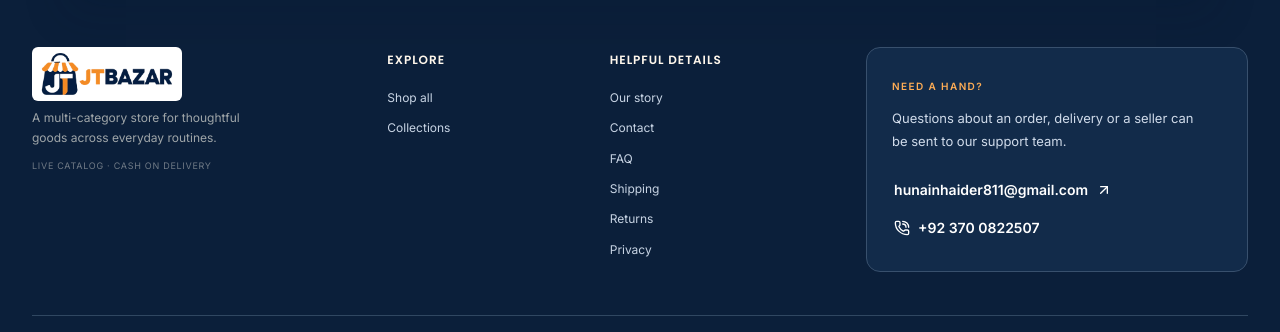
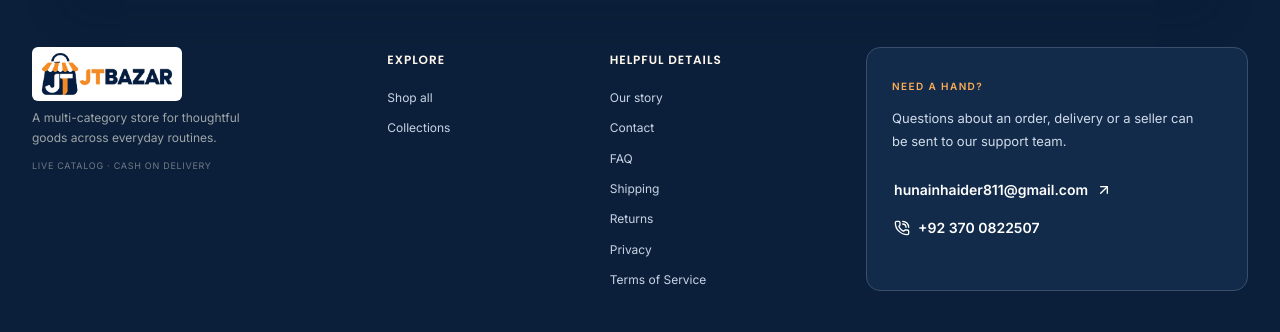
Before and after one commit to hunainhaider5566-dotcom/front-ecommerce, a React (Vite) app: page / in a window 1280 px wide. Shown: the part 3816-4148 px from the top of the page. Built offline with nearby package versions, Linux system fonts and the light colour scheme; no server answers; the database is empty.

Commit message:
Add Terms of Service footer link

```diff
--- a/src/components/layout/SiteFooter.tsx
+++ b/src/components/layout/SiteFooter.tsx
@@ -18,7 +18,7 @@ export function SiteFooter() {
     <div className="footer-main">
       <div className="footer-brand"><Link className="wordmark wordmark--footer" to="/" aria-label={`${settings.storeName} home`}><img className="brand-logo" src="/jtbazar-logo.png" alt="JTBazar" /></Link><p>{t('A multi-category store for thoughtful goods across everyday routines.')}</p><span className="footer-note-badge">{t(settings.codEnabled ? 'Live catalog · Cash on delivery' : 'Live catalog')}</span></div>
       <div className="footer-column"><h2>{t('Explore')}</h2><Link to="/shop">{t('Shop all')}</Link><Link to="/categories">{t('Collections')}</Link>{categories.slice(0, 3).map((category) => <Link key={category.id} to={`/categories/${category.slug}`}>{t(category.name)}</Link>)}</div>
-      <div className="footer-column"><h2>{t('Helpful details')}</h2><Link to="/about">{t('Our story')}</Link><Link to="/contact">{t('Contact')}</Link><Link to="/faq">{t('FAQ')}</Link><Link to="/shipping">{t('Shipping')}</Link><Link to="/returns">{t('Returns')}</Link><Link to="/privacy">{t('Privacy')}</Link></div>
+      <div className="footer-column"><h2>{t('Helpful details')}</h2><Link to="/about">{t('Our story')}</Link><Link to="/contact">{t('Contact')}</Link><Link to="/faq">{t('FAQ')}</Link><Link to="/shipping">{t('Shipping')}</Link><Link to="/returns">{t('Returns')}</Link><Link to="/privacy">{t('Privacy')}</Link><Link to="/terms">{t('Terms of Service')}</Link></div>
       <div className="footer-note"><span className="eyebrow">{t('Need a hand?')}</span><p>{t('Questions about an order, delivery or a seller can be sent to our support team.')}</p>{settings.supportEmail ? <a href={`mailto:${settings.supportEmail}`}>{settings.supportEmail} <ArrowUpRight size={14} /></a> : <Link to="/contact">{t('Contact support')} <ArrowUpRight size={14} /></Link>}<a className="footer-phone" href="tel:+923700822507"><PhoneCall size={14} aria-hidden="true" /> +92 370 0822507</a></div>
     </div>
     <div className="footer-bottom"><span>© {new Date().getFullYear()} {settings.storeName}</span><div className="footer-socials" aria-label={t('Social links')}>{SOCIAL_LINKS.map((item) => { const Icon = socialIcons[item.label]; return item.href.startsWith('https://') ? <a href={item.href} key={item.label} target="_blank" rel="noopener noreferrer" aria-label={t(item.label)}><Icon size={18} aria-hidden="true" /><span className="sr-only">{t(item.label)}</span></a> : <span key={item.label} aria-label={t(item.label)} title={t(item.label)}><Icon size={18} aria-hidden="true" /><span className="sr-only">{t(item.label)}</span></span> })}</div><span>{t('Thoughtfully considered, never assumed.')}</span></div>
```
